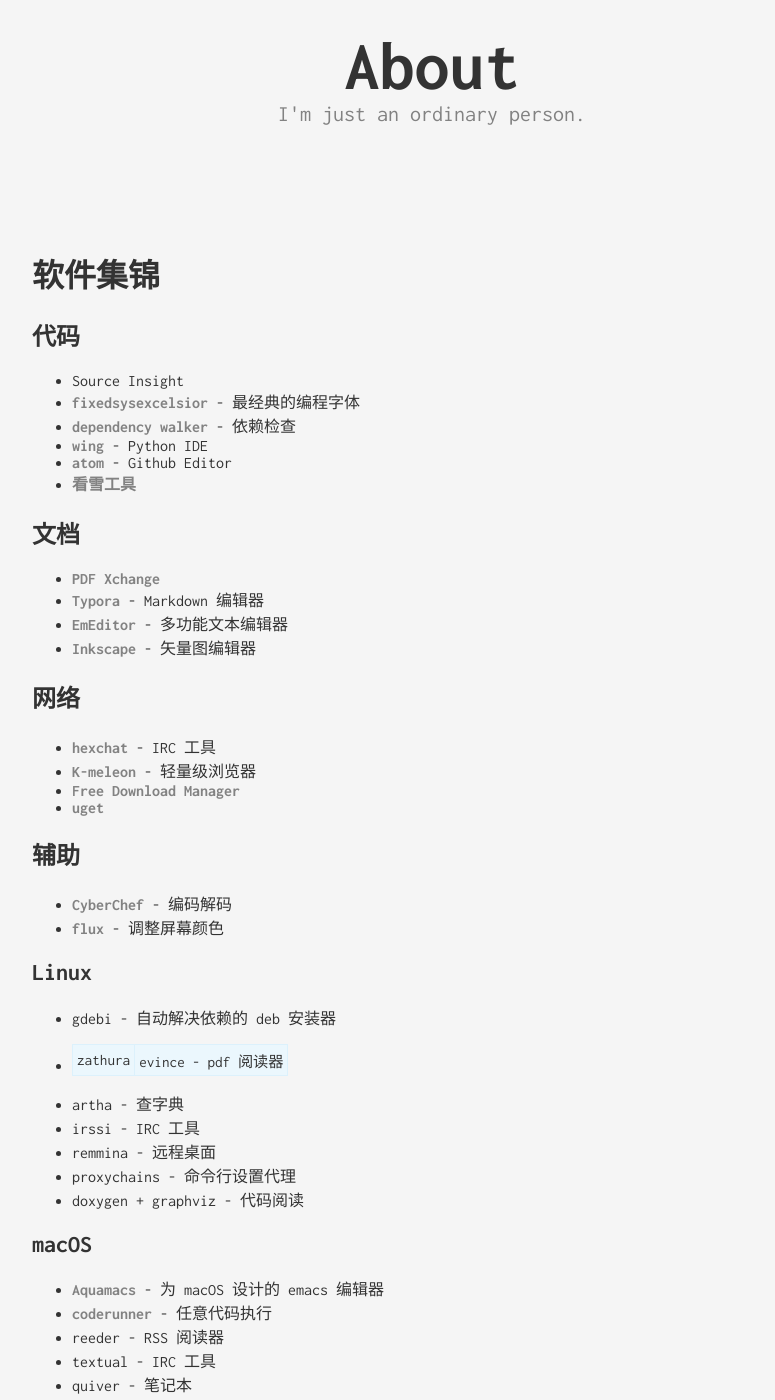
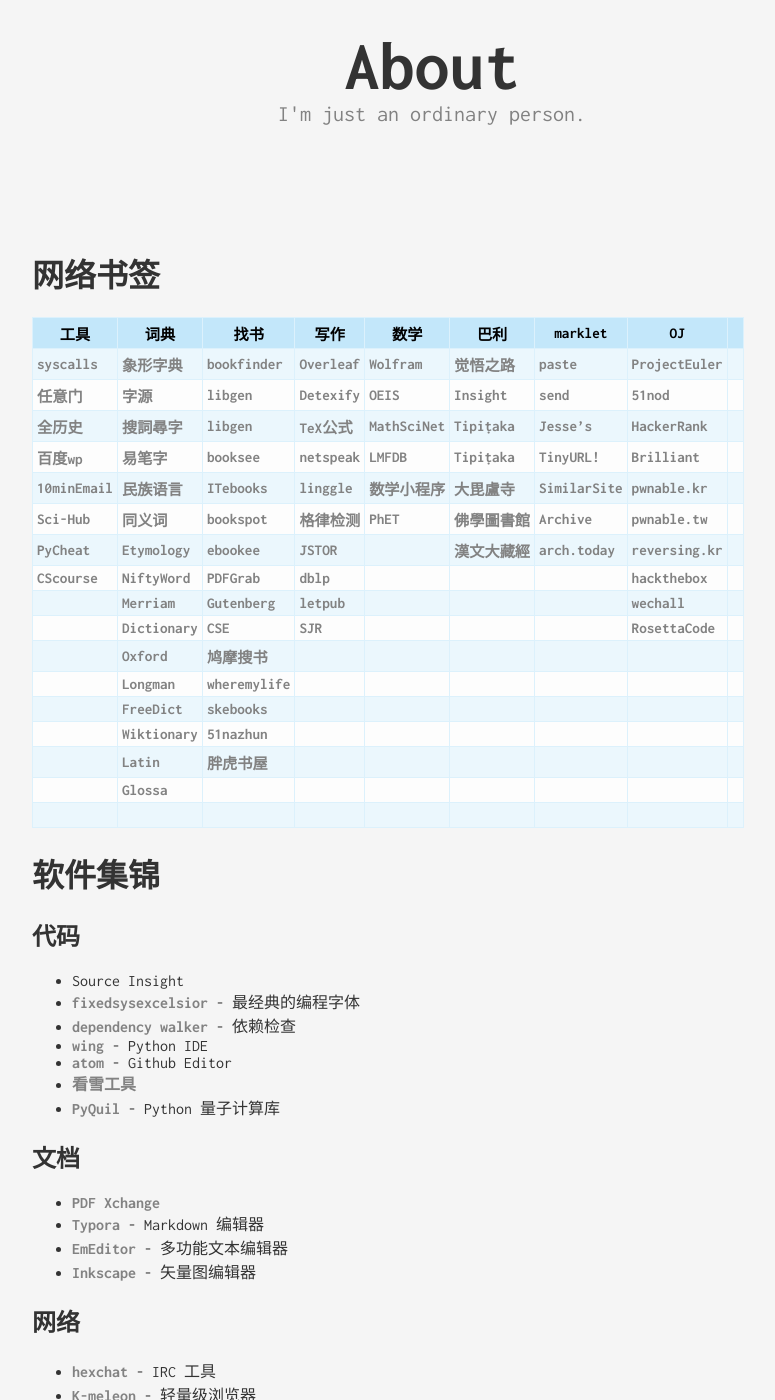
Before and after one commit to vainPointer/vainPointer.github.io, a Jekyll site: the page built from about.md, in a window 1280 px wide and 1400 px high, scrolled down 248 px. Shown: the whole window, without its empty margins (208-983 px from the left). Built offline with Jekyll 4.4.1, drawn with Linux system fonts in a browser that asks for light colours; some of the changed text lies outside the part shown.

Commit message:
Bookmarks added

```diff
--- a/about.md
+++ b/about.md
@@ -4,6 +4,30 @@
 subtitle: I'm just an ordinary person.
 permalink: /about/
 ---
+
+# 网络书签
+
+| 工具 | 词典 | 找书 | 写作 | 数学 | 巴利 | marklet | OJ |  |
+|----|----|----|----|----|----|----|----|----|
+| [syscalls](http://syscalls.kernelgrok.com/)| [象形字典](http://www.vividict.com/Default.aspx)| [bookfinder](https://www.bookfinder.com/)| [Overleaf](https://www.overleaf.com/learn)| [Wolfram](http://mathworld.wolfram.com/)| [觉悟之路](http://dhamma.sutta.org/index2.htm)| [paste](https://paste.ubuntu.com/)| [ProjectEuler](https://projecteuler.net/about)|  |
+| [任意门](http://terest.top/gate/)| [字源](http://hanziyuan.net/)| [libgen](http://gen.lib.rus.ec/)| [Detexify](http://detexify.kirelabs.org/classify.html)| [OEIS](http://oeis.org/)| [Insight](https://www.accesstoinsight.org/)| [send](https://send.firefox.com/)| [51nod](https://www.51nod.com/focus.html)| |
+| [全历史](https://www.allhistory.com/)| [搜詞尋字](http://words.sinica.edu.tw/sou/sou.html)| [libgen](https://libgen.is/)| [TeX公式](https://zh.numberempire.com/latexequationeditor.php)| [MathSciNet](https://mathscinet.ams.org/mathscinet/freeTools.html?version=2)| [Tipiṭaka](https://www.tipitaka.org/)| [Jesse's](https://www.squarefree.com/bookmarklets/)| [HackerRank](https://www.hackerrank.com/)| |
+| [百度wp](https://www.baiduwp.com/)| [易笔字](http://www.yibizi.com/)| [booksee](http://en.booksee.org/)| [netspeak](http://www.netspeak.org/)| [LMFDB](http://www.lmfdb.org/)| [Tipiṭaka](https://epalitipitaka.appspot.com/canon)| [TinyURL!](javascript:void%28location.href='https://tinyurl.com/create.php?url='+encodeURIComponent%28location.href%29%29)| [Brilliant](https://brilliant.org/courses/#recent)| |
+| [10minEmail](https://10minutemail.com/)| [民族语言](http://www.mzywfy.org.cn/)| [ITebooks](https://it-ebooks.info/)| [linggle](http://linggle.com/)| [数学小程序](http://zh.numberempire.com/primenumbers.php)| [大毘盧寺](http://abtemple.org/index.php)| [SimilarSite](javascript:location.href='https://www.similarsitesearch.com/search/?URL='+encodeURIComponent%28document.location.href%29+'&src=bmt';)| [pwnable.kr](http://pwnable.kr/play.php)| |
+| [Sci-Hub](http://sci-hub.tw/)| [同义词](http://www.ximizi.com/Tongyici_Cidian.php)| [bookspot](http://www.freebookspot.es/)| [格律检测](http://www.52shici.com/gl.php)| [PhET](https://phet.colorado.edu/_m/zh_CN/)| [佛學圖書館](http://buddhism.lib.ntu.edu.tw/DLMBS/index.jsp)| [Archive](javascript:location.href='https://web.archive.org/save/'+location.href.split%28'?'%29[0])| [pwnable.tw](https://pwnable.tw/)| |
+| [PyCheat](https://www.datacamp.com/community/data-science-cheatsheets)| [Etymology](http://www.etymonline.com/)| [ebookee](https://ebookee.org/)| [JSTOR](https://www.jstor.org/)| | [漢文大藏經](http://tripitaka.cbeta.org/mobile/index.php?index=N)| [arch.today](javascript:void%28open%28'http://archive.today/?run=1&url='+encodeURIComponent%28document.location%29%29%29)| [reversing.kr](http://reversing.kr/)| |
+| [CScourse](https://teachyourselfcs.com/)| [NiftyWord](https://www.niftyword.com/)| [PDFGrab](http://pdfgrab.net/)| [dblp](https://dblp.uni-trier.de/)| | | | [hackthebox](https://www.hackthebox.eu/)| |
+| | [Merriam](https://www.merriam-webster.com/)| [Gutenberg](https://www.gutenberg.org/)| [letpub](http://www.letpub.com.cn/index.php?page=journalapp)| | | | [wechall](https://www.wechall.net/)| |
+| | [Dictionary](http://www.dictionary.com/)| [CSE](https://cse.google.com/cse?cx=001639227550064093264:dznewka3cca)| [SJR](https://www.scimagojr.com/index.php)| | | | [RosettaCode](http://rosettacode.org/wiki/Rosetta_Code)| |
+| | [Oxford](https://www.oxfordlearnersdictionaries.com/)| [鸠摩搜书](https://www.jiumodiary.com/?tdsourcetag=s_pctim_aiomsg)| | | | | | |
+| | [Longman](https://www.ldoceonline.com/)| [wheremylife](http://wheremylife.cn/home.html)| | | | | | |
+| | [FreeDict](http://www.freedictionary.com/)| [skebooks](https://www.skebooks.com/)| | | | | | |
+| | [Wiktionary](https://en.wiktionary.org/wiki/Wiktionary:Main_Page)| [51nazhun](https://kindle.51nazhun.pub/)| | | | | | |
+| | [Latin](http://archives.nd.edu/words.html)| [胖虎书屋](http://panghubook.cn/)| | | | | | |
+| | [Glossa](http://athirdway.com/glossa/)| | | | | | | |
+| | | | | | | | | |
+
+
 
 # 软件集锦
 ## 代码
@@ -13,6 +37,7 @@
   - [wing](https://wingware.com/downloads/wing-personal) - Python IDE
   - [atom](https://atom.io/) - Github Editor
   - [看雪工具](https://tools.pediy.com/)
+  - [PyQuil](https://github.com/rigetti/pyquil) - Python 量子计算库
 
 ## 文档
   - [PDF Xchange](https://pdf-xchange.eu/)
@@ -32,7 +57,7 @@
 
 ## Linux
   - gdebi - 自动解决依赖的 deb 安装器
-  - zathura | evince - pdf 阅读器
+  - zathura \| evince - pdf 阅读器
   - artha - 查字典
   - irssi - IRC 工具
   - remmina - 远程桌面
@@ -45,3 +70,9 @@
   - reeder - RSS 阅读器
   - textual - IRC 工具
   - quiver - 笔记本
+
+
+# 警句
+  - 死生有命，富贵在天，但行好事，莫问前程。
+  - Knowing is not enough; We must apple. Willing is not enough; We must do。
+  - 纸上得来终觉浅，绝知此事要躬行。
```
